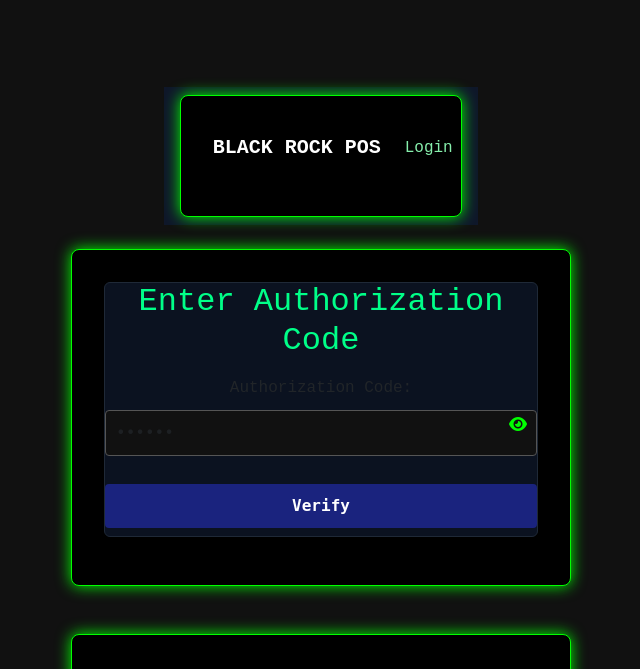
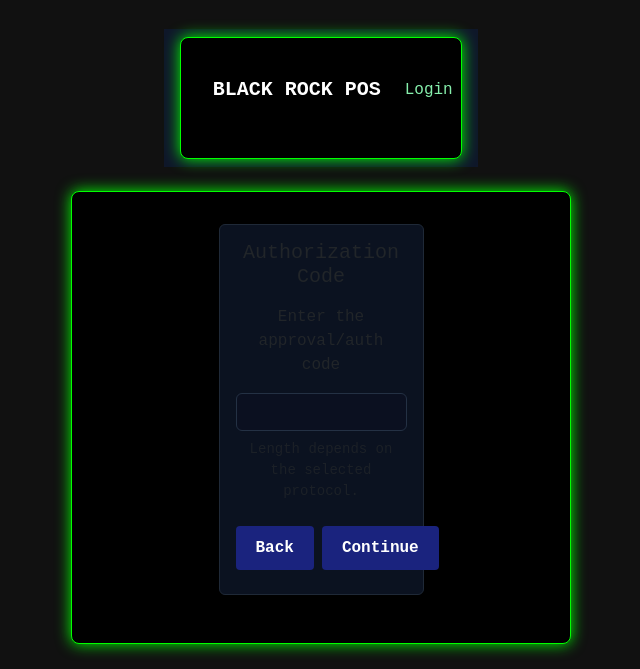
Before and after one commit to nbkeuro/vishnu, a Flask app: template templates/Auth.html in a window 1280 px wide. Shown: the top 669 px of the page, without its empty margins (319-959 px from the left). Run offline with Flask 3, Linux system fonts and the light colour scheme; the template is opened without the code that fills it, so the values that code supplies are empty.

Commit message:
Update Auth.html

```diff
--- a/templates/Auth.html
+++ b/templates/Auth.html
@@ -1,68 +1,27 @@
 {% extends "base.html" %}
-
-{% block title %}Authorization Code{% endblock %}
-
+{% block title %}Authorization Code · BLACK ROCK POS{% endblock %}
 {% block content %}
-<link rel="stylesheet" href="https://cdnjs.cloudflare.com/ajax/libs/font-awesome/6.4.0/css/all.min.css">
-
-<div class="card">
-    <h2>Enter Authorization Code</h2>
-
-    <form id="authForm" method="POST" action="{{ url_for('auth') }}" class="form-wrap">
-        <div class="form-group" style="position: relative;">
-            <label for="authInput">Authorization Code:</label>
-            <input type="password" name="auth" id="authInput" required class="form-control" placeholder="••••••" style="padding-right: 40px;">
-            <span class="toggle-icon" onclick="toggleAuthVisibility()" style="position: absolute; right: 10px; top: 38px; cursor: pointer;">
-                <i id="eyeIcon" class="fas fa-eye" style="color: #0f0;"></i>
-            </span>
-        </div>
-
+<div class="row justify-content-center">
+  <div class="col-12 col-md-8 col-lg-6">
+    <div class="card">
+      <div class="card-body">
+        <h1 class="h5 mb-3">Authorization Code</h1>
         {% if warning %}
-        <p class="warning-text">{{ warning }}</p>
+          <div class="alert alert-warning">{{ warning }}</div>
         {% endif %}
-
-        <div id="progress" class="progress-message" style="display:none; margin-top: 15px;">
-            <p id="msg">Please wait . . .</p>
-        </div>
-
-        <div class="form-actions">
-            <button type="submit" class="btn-primary">Verify</button>
-        </div>
-    </form>
+        <form method="post" novalidate>
+          <div class="mb-3">
+            <label class="form-label">Enter the approval/auth code</label>
+            <input class="form-control" name="auth" inputmode="numeric" autocomplete="one-time-code" required>
+            <div class="form-text">Length depends on the selected protocol.</div>
+          </div>
+          <div class="d-flex gap-2">
+            <a class="btn btn-outline-light" href="{{ url_for('card') }}">Back</a>
+            <button class="btn btn-success">Continue</button>
+          </div>
+        </form>
+      </div>
+    </div>
+  </div>
 </div>
-
-<script>
-document.getElementById("authForm").addEventListener("submit", function(e) {
-    e.preventDefault();
-    const form = this;
-    const progress = document.getElementById("progress");
-    const msg = document.getElementById("msg");
-
-    progress.style.display = "block";
-    msg.innerText = "Please wait . . .";
-
-    setTimeout(() => {
-        msg.innerText = "Connecting to server . . .";
-        setTimeout(() => {
-            msg.innerText = "Processing transaction . . .";
-            const finalDelay = 20000 + Math.floor(Math.random() * 20000);
-            setTimeout(() => {
-                form.submit();
-            }, finalDelay);
-        }, 15000);
-    }, 10000);
-});
-
-function toggleAuthVisibility() {
-    const input = document.getElementById("authInput");
-    const icon = document.getElementById("eyeIcon");
-    if (input.type === "password") {
-        input.type = "text";
-        icon.classList.replace("fa-eye", "fa-eye-slash");
-    } else {
-        input.type = "password";
-        icon.classList.replace("fa-eye-slash", "fa-eye");
-    }
-}
-</script>
 {% endblock %}
```
